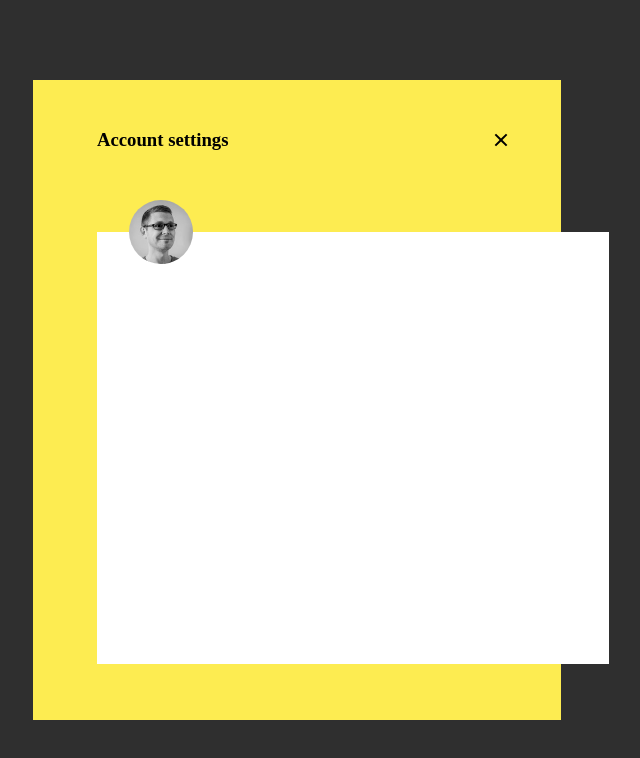
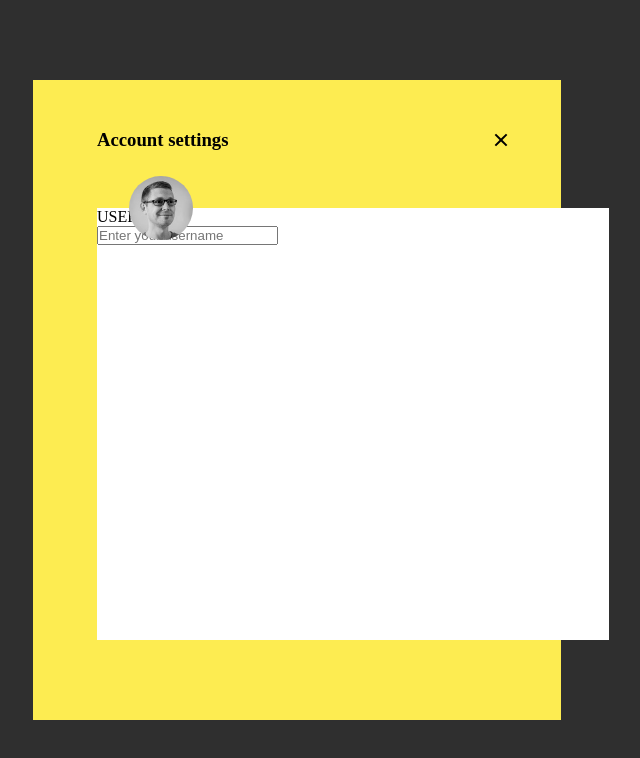
Before and after one commit to Titania01/loop2-step2, a plain HTML site: page index.html in a window 1280 px wide. Shown: the whole page, without its empty margins (343-983 px from the left). Drawn offline with Linux system fonts and the light colour scheme.

Commit message:
feat: update code base

```diff
--- a/css/style.css
+++ b/css/style.css
@@ -27,7 +27,7 @@ body {
   height: 27rem;
   width: 32rem;
   background: #fff;
-  margin: 3rem 0 0 4rem;
+  margin: 1.5rem 0 0 4rem;
 }
 
 .avater {
--- a/index.html
+++ b/index.html
@@ -17,6 +17,15 @@
         <div class="image">
           <img src="./media/avatar.jpg" alt="ava" class="avater" />
         </div>
+        <div class="user">
+          <p>USERNAME</p>
+          <input
+            type="text"
+            name=""
+            placeholder="Enter your username"
+            id="input"
+          />
+        </div>
       </div>
     </div>
   </body>
```
